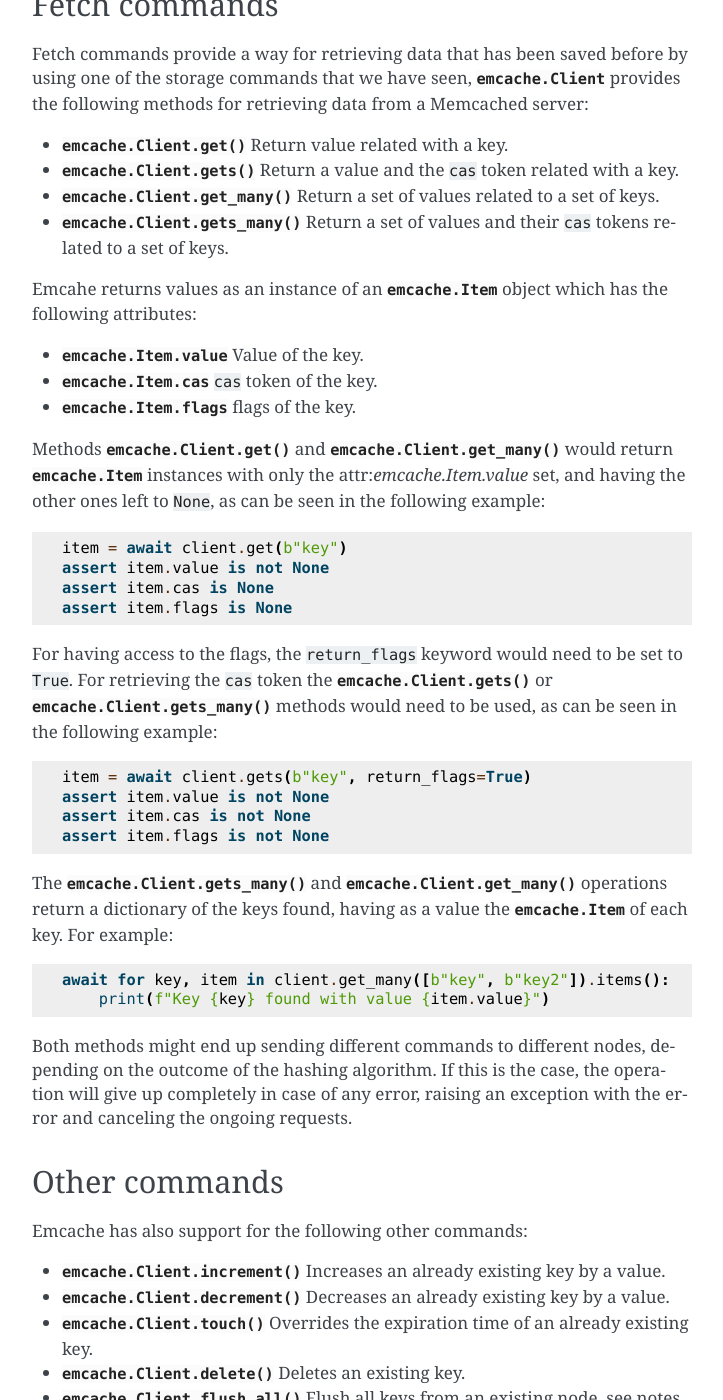
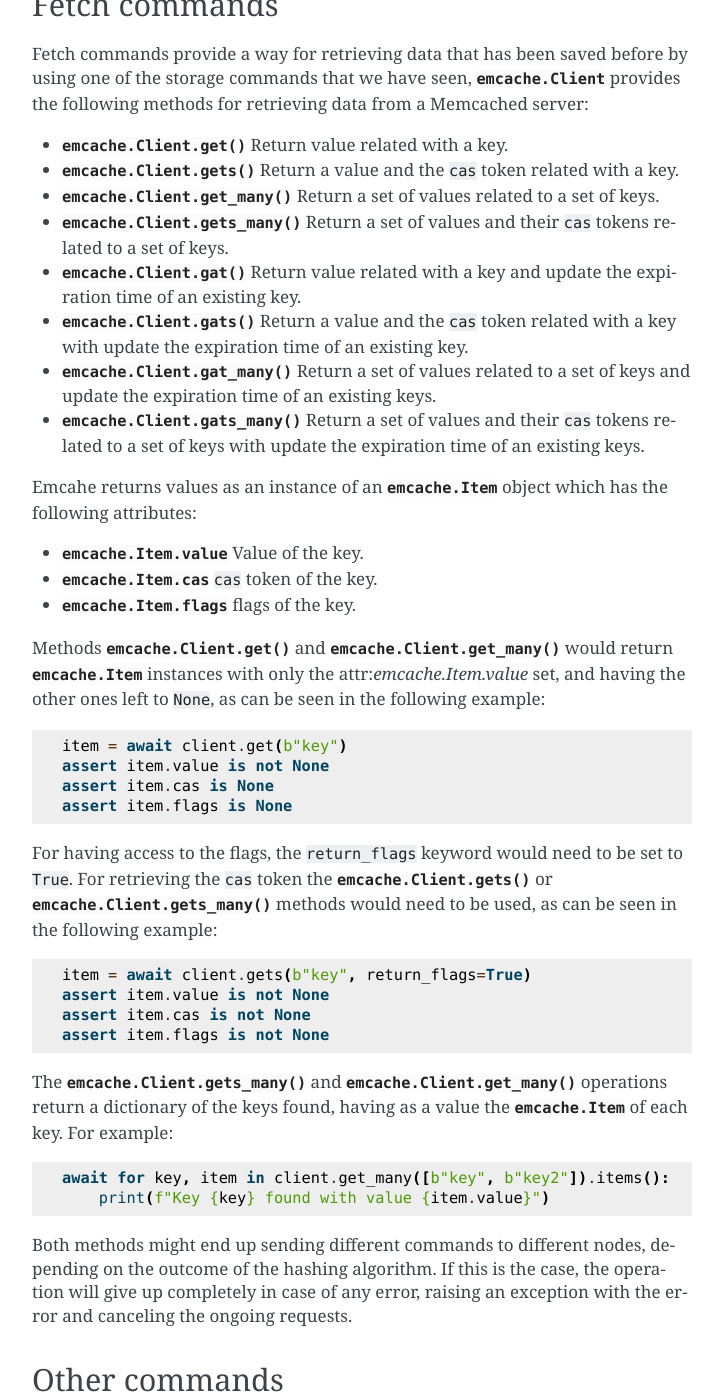
Before and after one commit to emcache/emcache, a Sphinx documentation site: the page built from docs/operations.rst, in a window 1280 px wide and 1400 px high, scrolled down 2153 px. Shown: the whole window, without its empty margins (388-1111 px from the left). Built offline with Sphinx 7.4.7, drawn with Linux system fonts in a browser that asks for light colours; some of the changed text lies outside the part shown.

Commit message:
little document clients commands and initial params - username, password (#148)
* little document clients commands and initial params - username, password

* doced new available `quit` command

```diff
--- a/docs/client.rst
+++ b/docs/client.rst
@@ -40,6 +40,8 @@
 - **ssl** By default False. If enabled will make the connection using SSL/TLS protocol.
 - **ssl_verify** By default True. If enabled, will verify if the server certificate is trustable.
 - **ssl_extra_ca** By default `None`. If provided will used as an extr CA file used during the certificate verify. Use together `ssl_verify` when needed.
+- **username** By default None. Used for authentication by SASL with username.
+- **password** By default None. Used for authentication by SASL with password.
 - **autodiscovery** By default, `False`. If enabled the client will periodically call `config get cluster` and update node list according to its output. Note, this is not a standard feature of memcached, but is necessary to
   efficiently use AWS' ElasticCache and GCP's Memorystore (and any other providers that also adopted it) when those clusters are bigger than a single node.
 - **autodiscovery_poll_interval** By default, 60.0 (seconds). When autodiscovery is enabled how frequently to check for node updates.
--- a/docs/operations.rst
+++ b/docs/operations.rst
@@ -88,6 +88,10 @@
 - :meth:`emcache.Client.gets` Return a value and the ``cas`` token related with a key.
 - :meth:`emcache.Client.get_many` Return a set of values related to a set of keys.
 - :meth:`emcache.Client.gets_many` Return a set of values and their ``cas`` tokens related to a set of keys.
+- :meth:`emcache.Client.gat` Return value related with a key and update the expiration time of an existing key.
+- :meth:`emcache.Client.gats` Return a value and the ``cas`` token related with a key with update the expiration time of an existing key.
+- :meth:`emcache.Client.gat_many` Return a set of values related to a set of keys and update the expiration time of an existing keys.
+- :meth:`emcache.Client.gats_many` Return a set of values and their ``cas`` tokens related to a set of keys with update the expiration time of an existing keys.
 
 Emcahe returns values as an instance of an :class:`emcache.Item` object which has the following attributes:
 
@@ -136,6 +140,11 @@
 - :meth:`emcache.Client.touch` Overrides the expiration time of an already existing key.
 - :meth:`emcache.Client.delete` Deletes an existing key.
 - :meth:`emcache.Client.flush_all` Flush all keys from an existing node, see notes below.
+- :meth:`emcache.Client.version` Show current version memcached.
+- :meth:`emcache.Client.stats` Show statistics about working memcached.
+- :meth:`emcache.Client.verbosity` Set new level verbosity on memcached in runtime.
+- :meth:`emcache.Client.cache_memlimit` In runtime set new value memory limit in megabytes.
+- :meth:`emcache.Client.quit` Soft close connection with memcached.
 
 The :meth:`emcache.Client.flush_all` method targets a specific node, so the parameter expected is the :meth:`emcache.MemcachedHostAddress` which
 identifies univocally a memcached host within the cluster. Also, a parameter called ``delay`` is supported for telling to the Memcached server that the
--- a/docs/requirements.txt
+++ b/docs/requirements.txt
@@ -1 +1 @@
-Sphinx==3.0.3
+Sphinx==7.3.7
```
